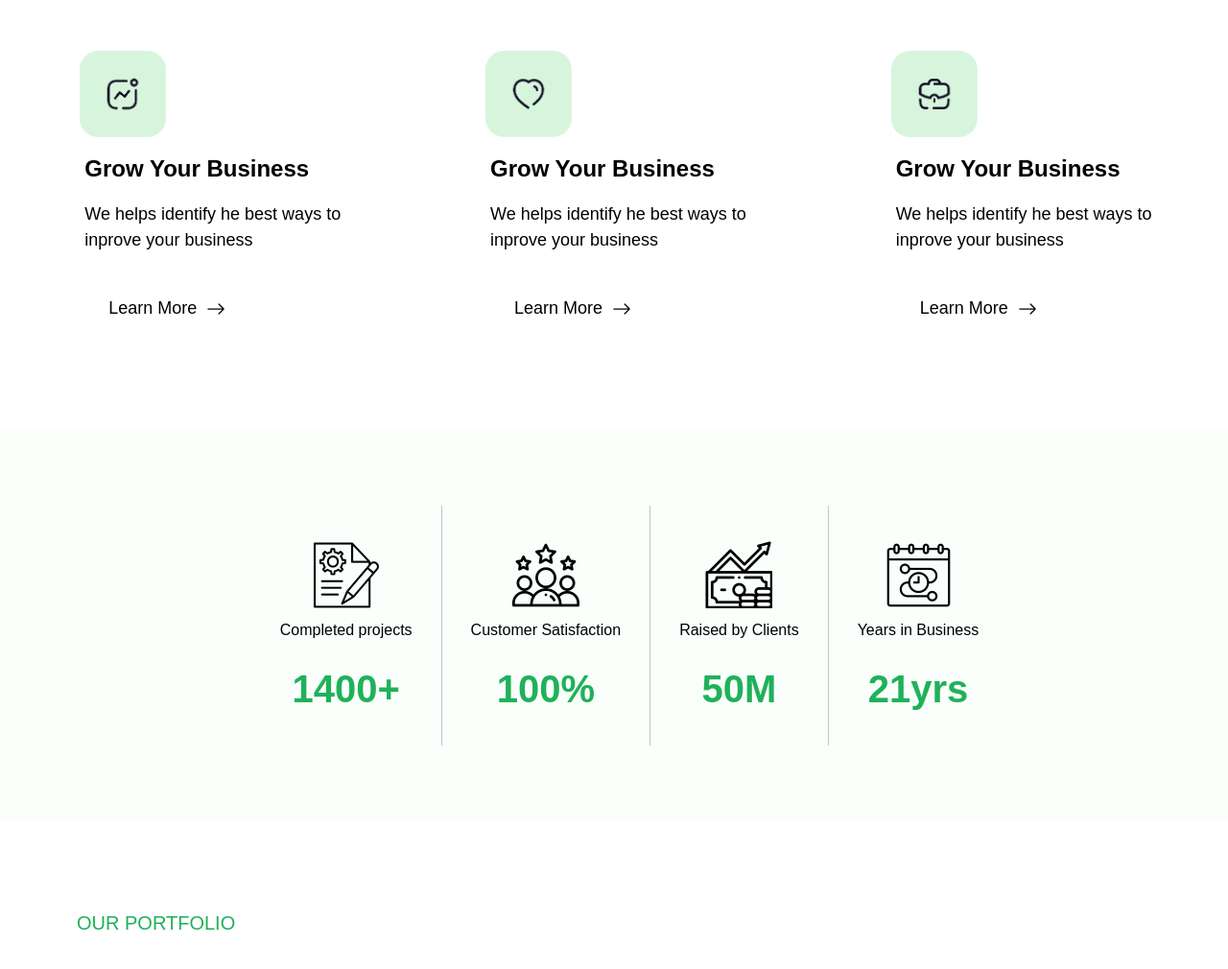
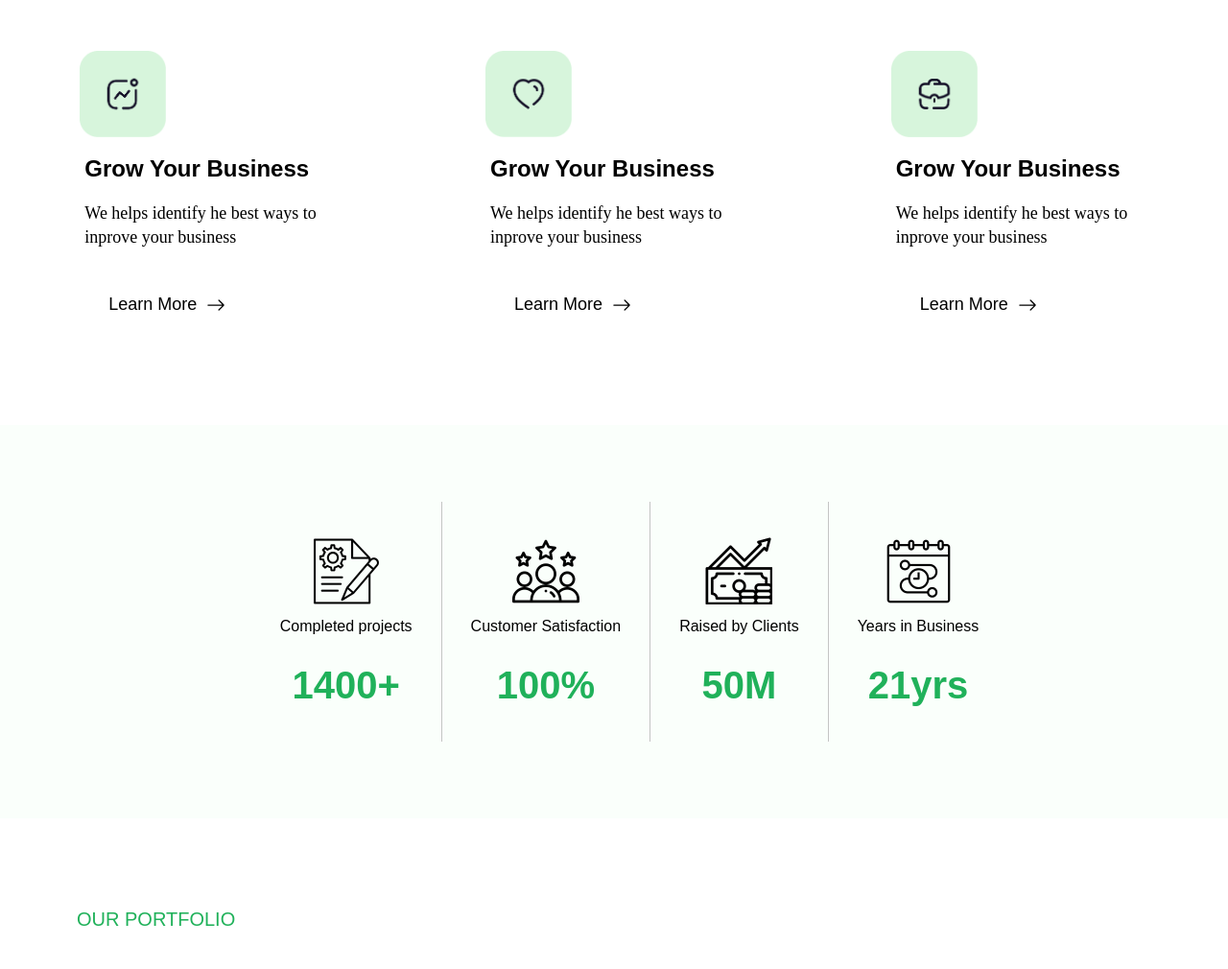
Before and after one commit to Niranjan-CK/WebpageDesign, a plain HTML site: page Index.html in a window 1280 px wide. Shown: the part 1136-2146 px from the top of the page at 96% size. Drawn offline with Linux system fonts and the light colour scheme.

Commit message:
text styles

```diff
--- a/style.css
+++ b/style.css
@@ -211,10 +211,12 @@ margin: 10px 20px;
     margin:5px;
 }
 .cardTexts p{
+
+    font-family: 'Avenir';
+    font-style: normal;
+    font-weight: 400;
     font-size: 18px;
-    font-weight: 500;
-    line-height: 27px;
-    color: #000000;
+    line-height: 25px;
     margin-top: 20px;
 }
 .card:hover{
```
Also changed, not shown: Index.html (+1 -1 lines).
